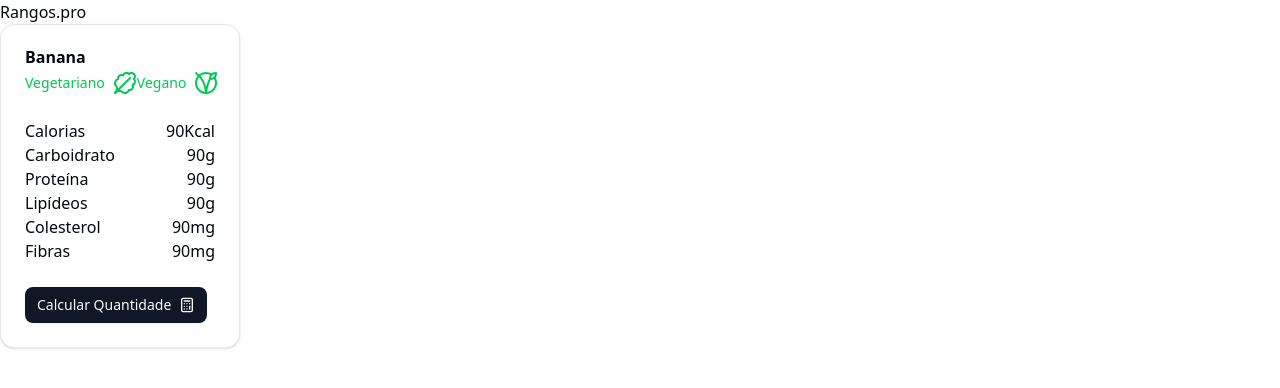
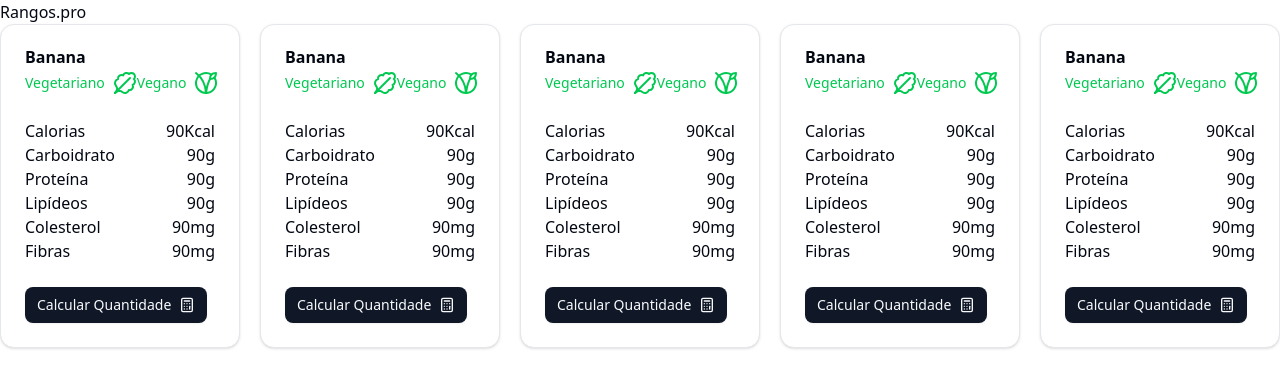
Before and after one commit to brunohhomem/rangos-frontend, a Next.js app: page / in a window 1280 px wide. Shown: the top 388 px of the page. Built offline with nearby package versions, Linux system fonts and the light colour scheme.

Commit message:
feat: add foodCardList

```diff
--- a/src/app/page.tsx
+++ b/src/app/page.tsx
@@ -1,10 +1,10 @@
-import { FoodCard } from '@/components/food-card'
+import FoodCardList from '@/components/foodCardList'
 
 export default function Home() {
   return (
     <div>
       <h1>Rangos.pro</h1>
-      <FoodCard />
+      <FoodCardList />
     </div>
   )
 }
--- /dev/null
+++ b/src/components/foodCardList.tsx
@@ -0,0 +1,11 @@
+import { FoodCard } from './foodCard'
+
+export default function FoodCardList() {
+  return (
+    <div className="flex gap-5">
+      {Array.from({ length: 5 }).map((_, i) => (
+        <FoodCard key={i} />
+      ))}
+    </div>
+  )
+}
```
Also changed, not shown: src/components/foodCard.tsx (renamed from src/components/food-card.tsx).
